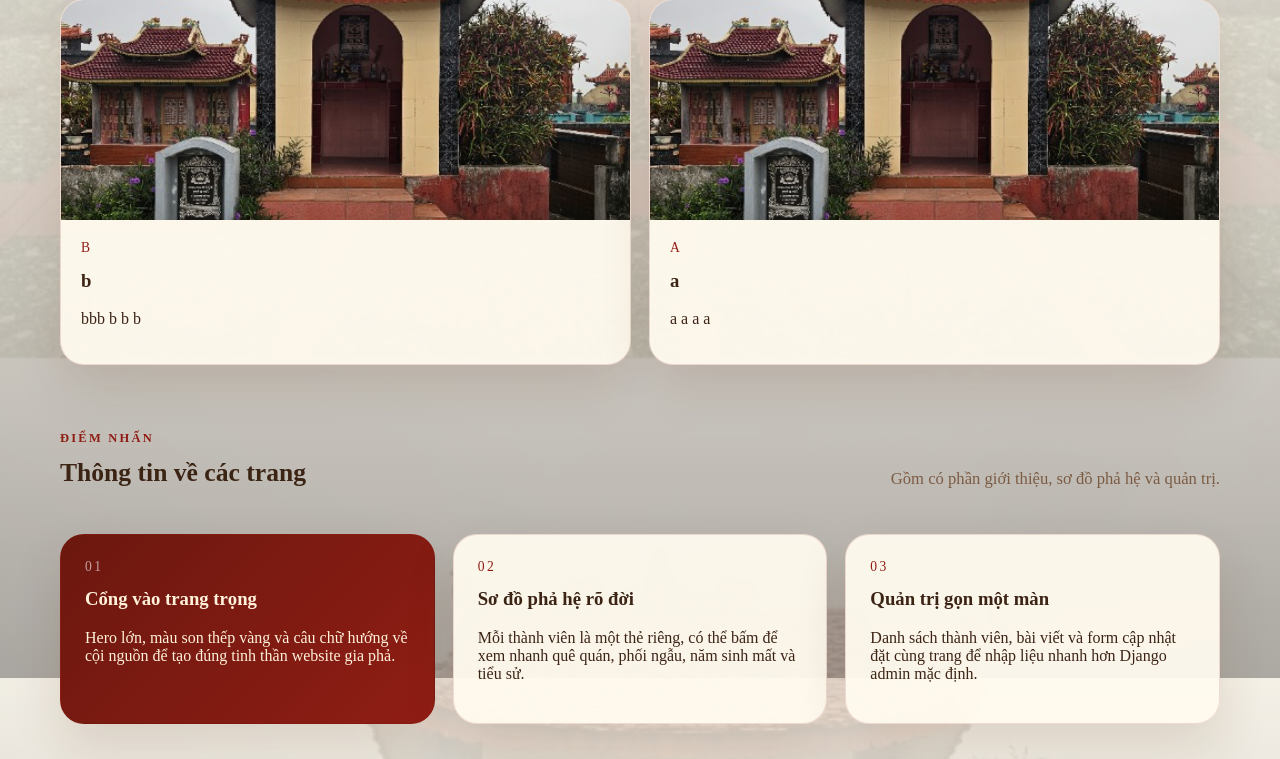
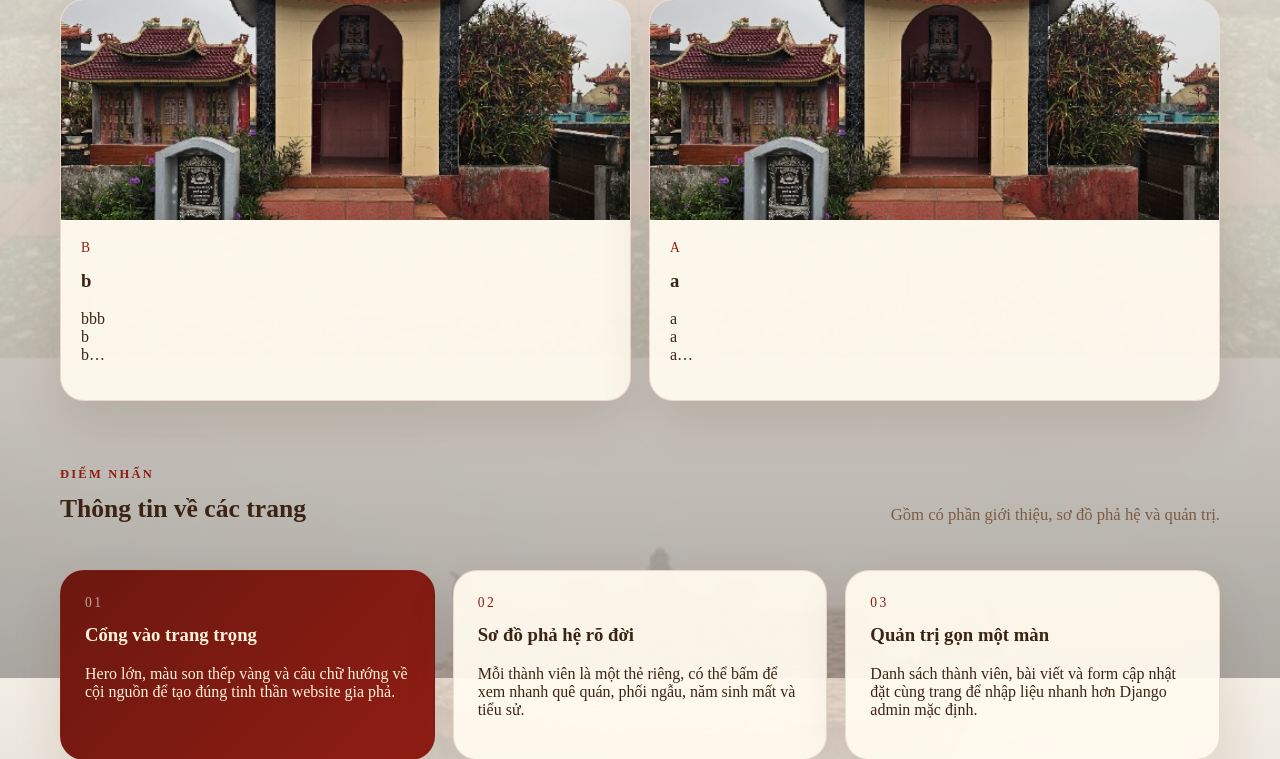
Before and after one commit to Tien-reus/webgiapha, a Django app: page / in a window 1280 px wide. Shown: the part 922-1681 px from the top of the page. Run offline with Django 5.2, Linux system fonts and the light colour scheme; data comes from the database, SQL or seed files in the repository; both versions use the stored data as it was after the commit.

Commit message:
fix image 2

```diff
--- a/static/css/site.css
+++ b/static/css/site.css
@@ -412,6 +412,15 @@ h2 {
     grid-template-columns: repeat(auto-fit, minmax(240px, 1fr));
 }
 
+.article-grid--single {
+    grid-template-columns: minmax(0, 1fr);
+}
+
+.article-grid--single .article-card {
+    max-width: 880px;
+    margin: 0 auto;
+}
+
 .feature-card,
 .member-card {
     padding: 24px;
@@ -479,6 +488,19 @@ h2 {
 
 .article-content {
     margin-top: 18px;
+}
+
+.article-content-text {
+    margin: 0;
+    white-space: pre-line;
+}
+
+.article-excerpt {
+    white-space: pre-line;
+    display: -webkit-box;
+    -webkit-line-clamp: 3;
+    -webkit-box-orient: vertical;
+    overflow: hidden;
 }
 
 .comment-card {
--- a/templates/base.html
+++ b/templates/base.html
@@ -5,7 +5,7 @@
     <meta charset="UTF-8">
     <meta name="viewport" content="width=device-width, initial-scale=1.0">
     <title>{% block title %}Gia phả dòng họ{% endblock %}</title>
-    <link rel="stylesheet" href="{% static 'css/site.css' %}?v=20260421h">
+    <link rel="stylesheet" href="{% static 'css/site.css' %}?v=20260421k">
 </head>
 <body>
     <div class="page-shell">
--- a/templates/genealogy/about.html
+++ b/templates/genealogy/about.html
@@ -52,7 +52,7 @@
             <p class="section-note"> Dùng để lưu gia phả chi, ảnh ngày giỗ tổ, lịch sử chi họ hoặc các mốc sự kiện quan trọng.</p>
         </div>
 
-        <div class="article-grid">
+        <div class="article-grid {% if articles|length == 1 %}article-grid--single{% endif %}">
             {% for article in articles %}
                 <article class="article-card">
                     <a class="article-link-wrap" href="{% url 'article_detail' article.id %}">
@@ -62,7 +62,7 @@
                     <div class="article-body">
                         <p class="feature-number">{{ article.author }}</p>
                         <h3>{{ article.title }}</h3>
-                        <p>{{ article.content|truncatechars:180 }}</p>
+                        <p class="article-excerpt">{{ article.content|linebreaksbr }}</p>
                     </div>
                     </a>
                 </article>
--- a/templates/genealogy/article_detail.html
+++ b/templates/genealogy/article_detail.html
@@ -13,7 +13,7 @@
                 <p style="margin-top:10px;"><a href="{{ article.display_image }}" target="_blank" rel="noreferrer">Xem ảnh gốc</a></p>
             {% endif %}
             <div class="lead article-content">
-                {{ article.content|linebreaks }}
+                <p class="article-content-text">{{ article.content }}</p>
             </div>
         </article>
 
```
Also changed, not shown: db.sqlite3, media/articles/moto_3HmONH5.jpg (added), media/articles/moto_cl3Qlg2.jpg (added).
